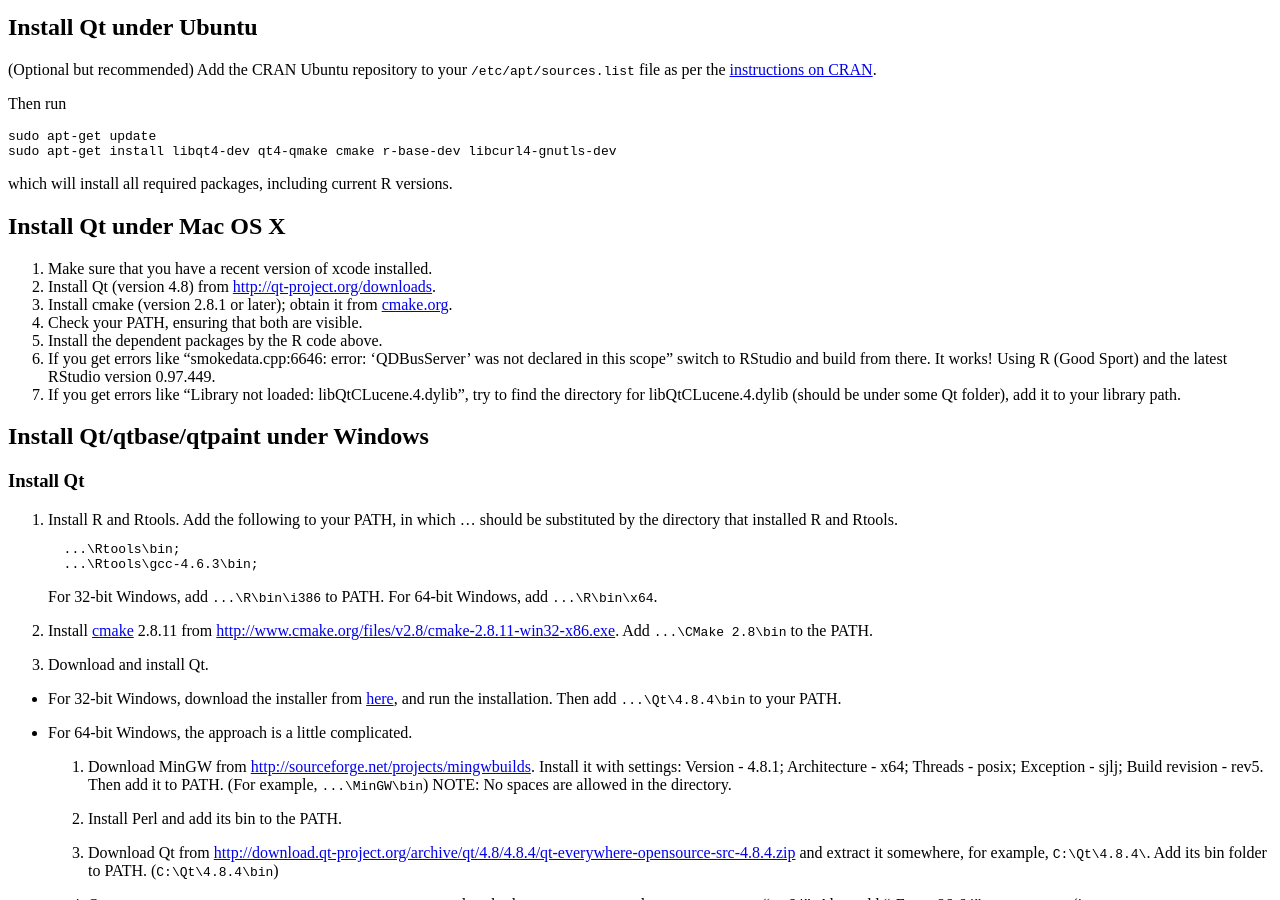
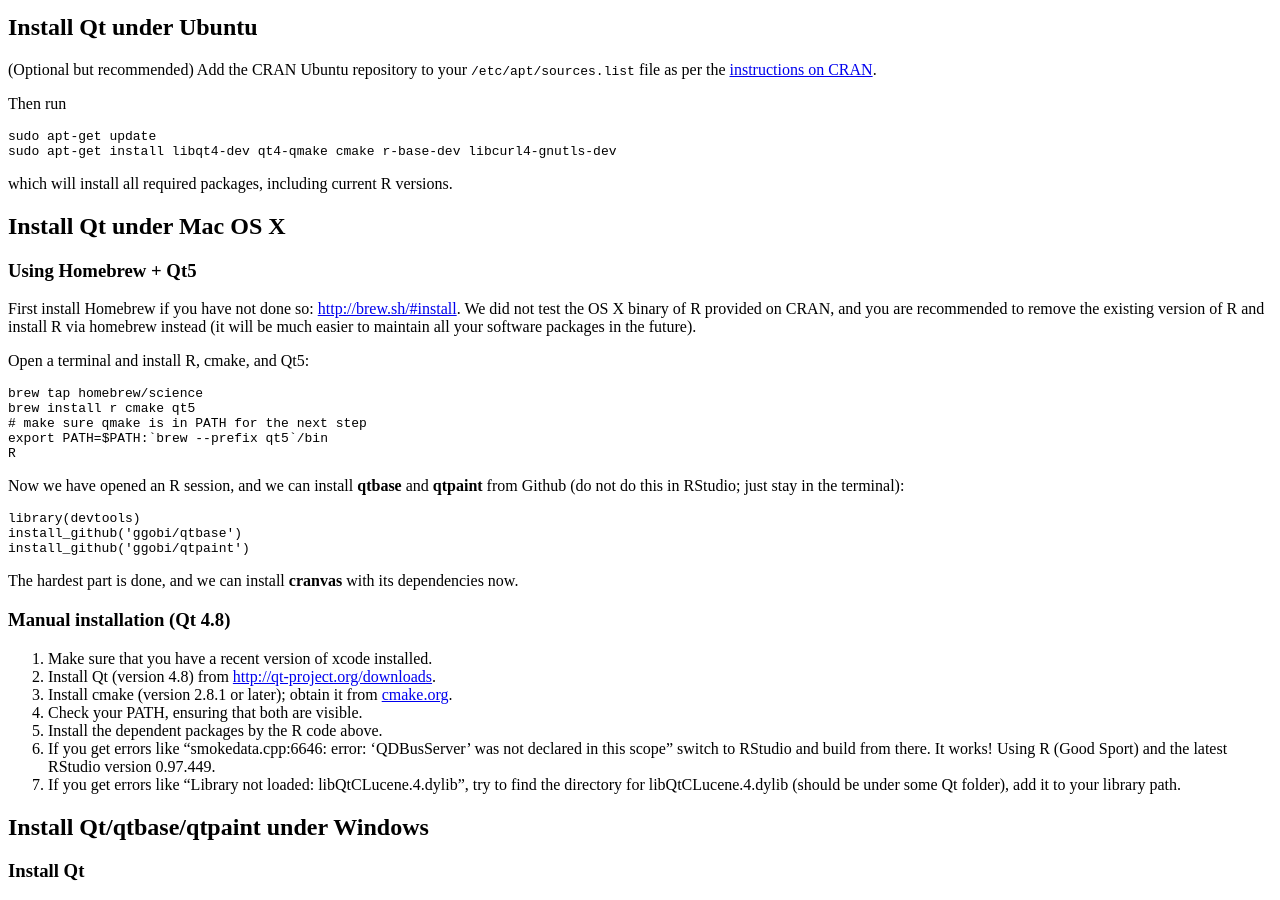
Before and after one commit to ggobi/cranvas.org, a Jekyll site: the page built from download.md, in a window 1280 px wide and 900 px high, scrolled down 549 px. Built offline with Jekyll 4.4.1, drawn with Linux system fonts in a browser that asks for light colours.

Commit message:
installation via homebrew

````diff
--- a/download.md
+++ b/download.md
@@ -50,6 +50,32 @@
 
 
 ## Install Qt under Mac OS X
+
+### Using Homebrew + Qt5
+
+First install Homebrew if you have not done so: <http://brew.sh/#install>. We did not test the OS X binary of R provided on CRAN, and you are recommended to remove the existing version of R and install R via homebrew instead (it will be much easier to maintain all your software packages in the future).
+
+Open a terminal and install R, cmake, and Qt5:
+
+```bash
+brew tap homebrew/science
+brew install r cmake qt5
+# make sure qmake is in PATH for the next step
+export PATH=$PATH:`brew --prefix qt5`/bin
+R
+```
+
+Now we have opened an R session, and we can install **qtbase** and **qtpaint** from Github (do not do this in RStudio; just stay in the terminal):
+
+```r
+library(devtools)
+install_github('ggobi/qtbase')
+install_github('ggobi/qtpaint')
+```
+
+The hardest part is done, and we can install **cranvas** with its dependencies now.
+
+### Manual installation (Qt 4.8)
 
 1. Make sure that you have a recent version of xcode installed.
 2. Install Qt (version 4.8) from [http://qt-project.org/downloads](http://qt-project.org/downloads).
````
